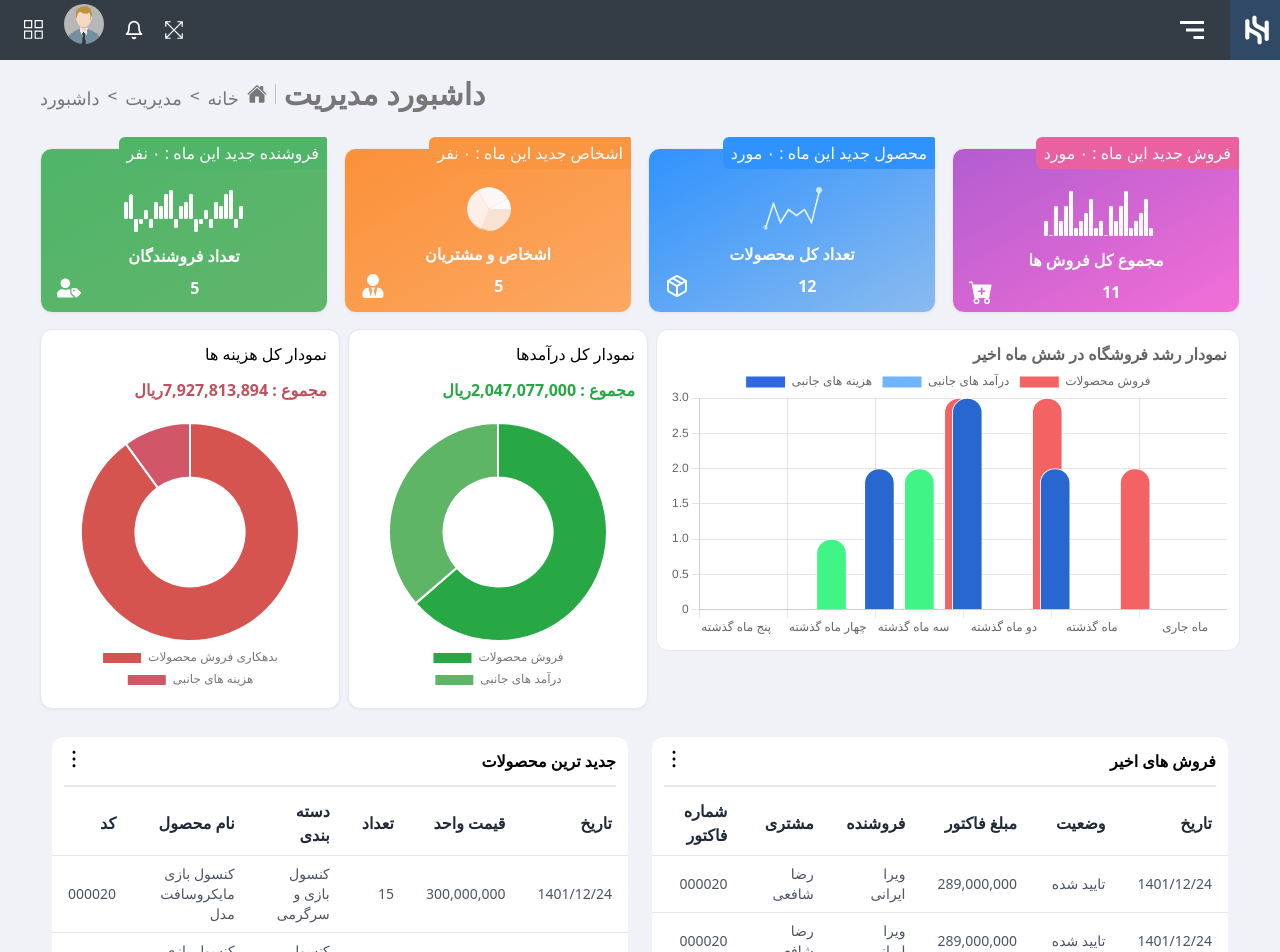
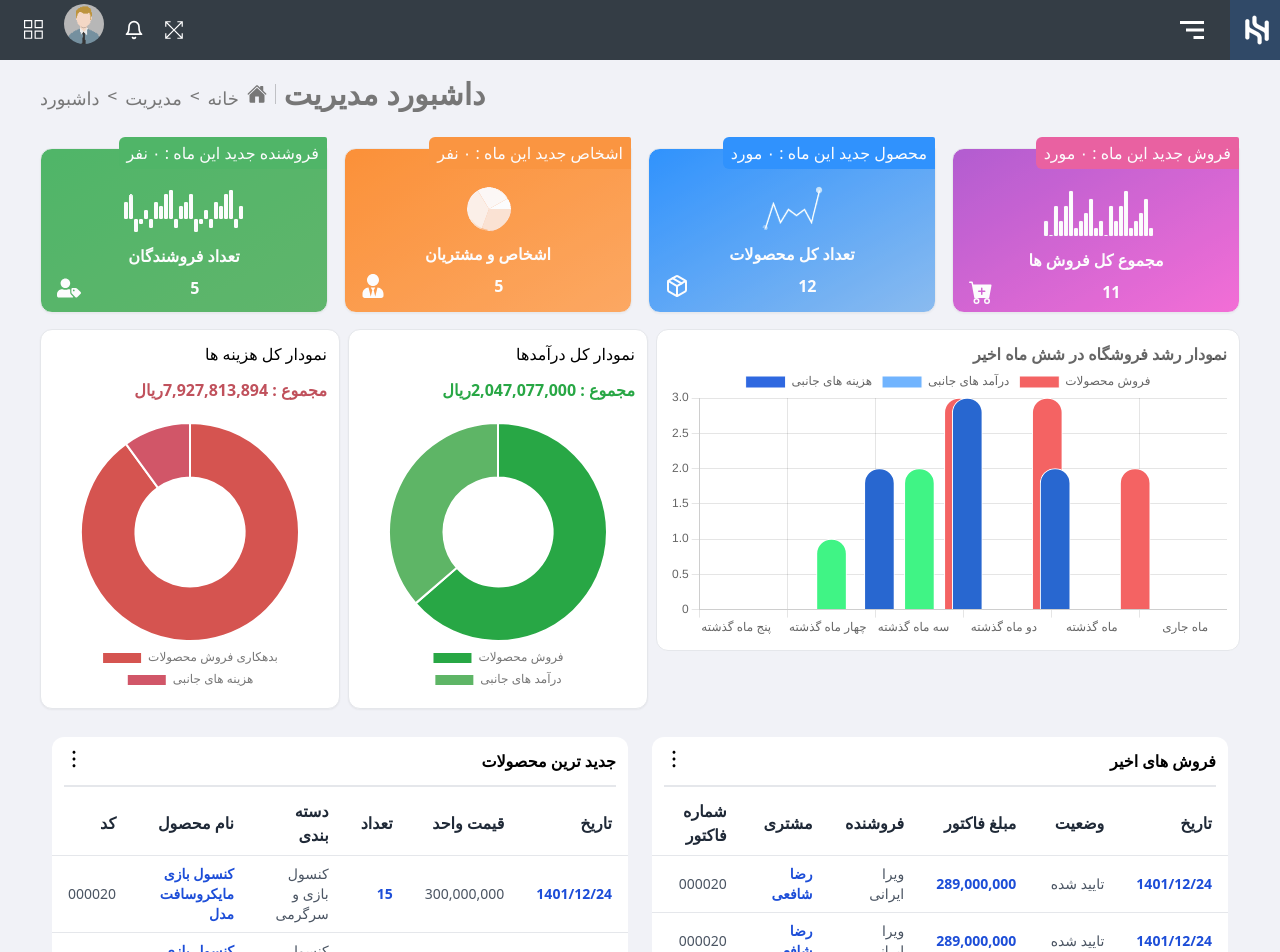
Before and after one commit to AmirZarei2002/admin-panel-task, a React (Create React App) app: page / in a window 1280 px wide. Shown: the top 952 px of the page. Built offline with nearby package versions, Linux system fonts and the light colour scheme.

Commit message:
Add some styles to tds

```diff
--- a/src/Layouts/sections/DashTable.jsx
+++ b/src/Layouts/sections/DashTable.jsx
@@ -4,7 +4,7 @@ export default function DashTable({ data, mainTitle }) {
     return (
         <div className="relative rounded-xl bg-white">
             <div className="p-3 md:text-end text-start flex flex-row-reverse justify-between">
-                <h2 className='font-semibold'>{mainTitle}</h2>
+                <h2 className="font-semibold">{mainTitle}</h2>
                 <RxDotsVertical className="cursor-pointer text-xl" />
             </div>
             <div className="border-b-2 mx-3 mb-1" />
@@ -28,7 +28,7 @@ export default function DashTable({ data, mainTitle }) {
                                 {Object?.values(row).map((cell, index) => (
                                     <td
                                         key={index}
-                                        className="px-4 py-2 text-gray-600 text-sm font-normal"
+                                        className="px-4 py-2 text-gray-600 even:text-blue-700 even:font-semibold text-sm font-normal"
                                     >
                                         {cell}
                                     </td>
@@ -38,7 +38,6 @@ export default function DashTable({ data, mainTitle }) {
                     </tbody>
                 </table>
             </div>
-
         </div>
     );
 }
```
